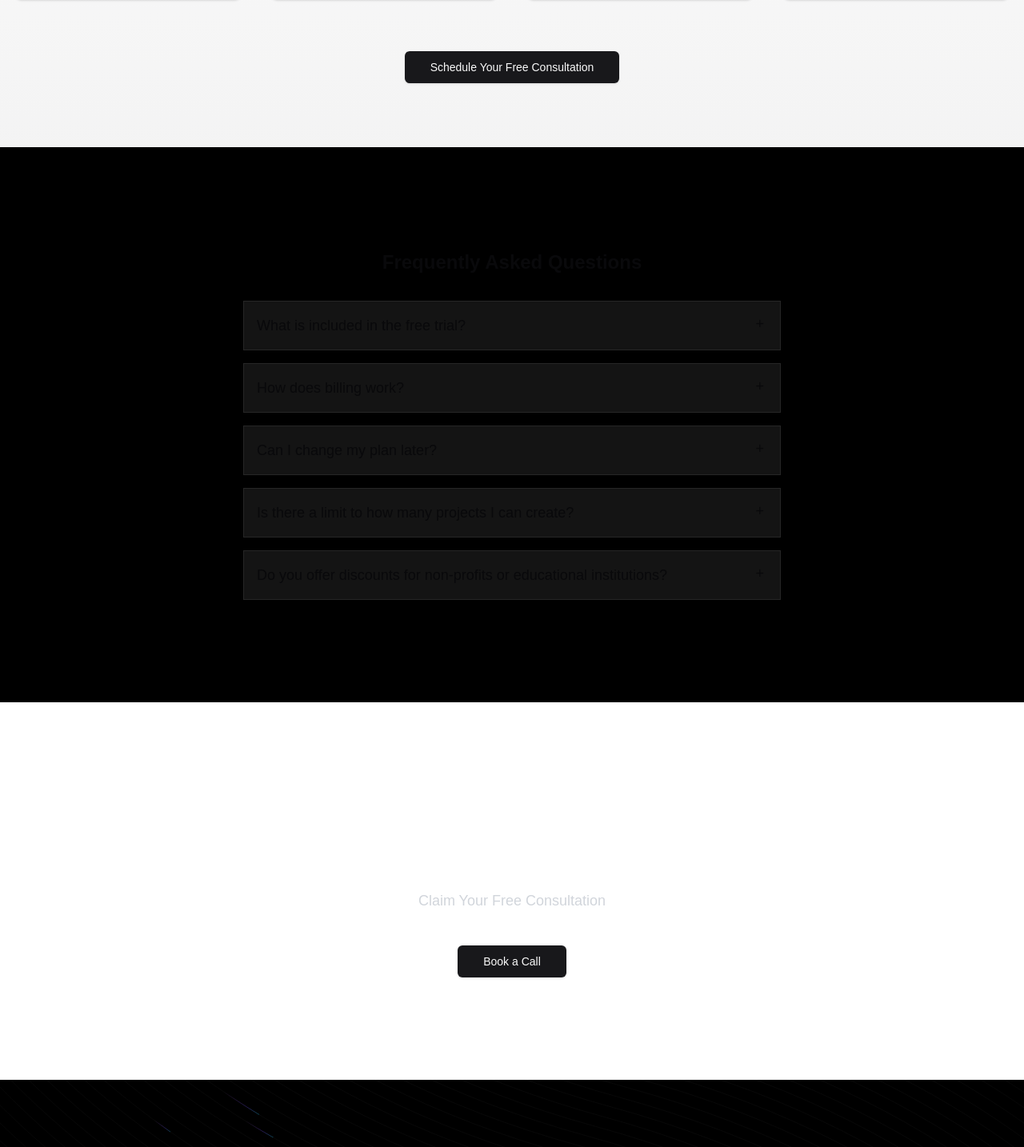
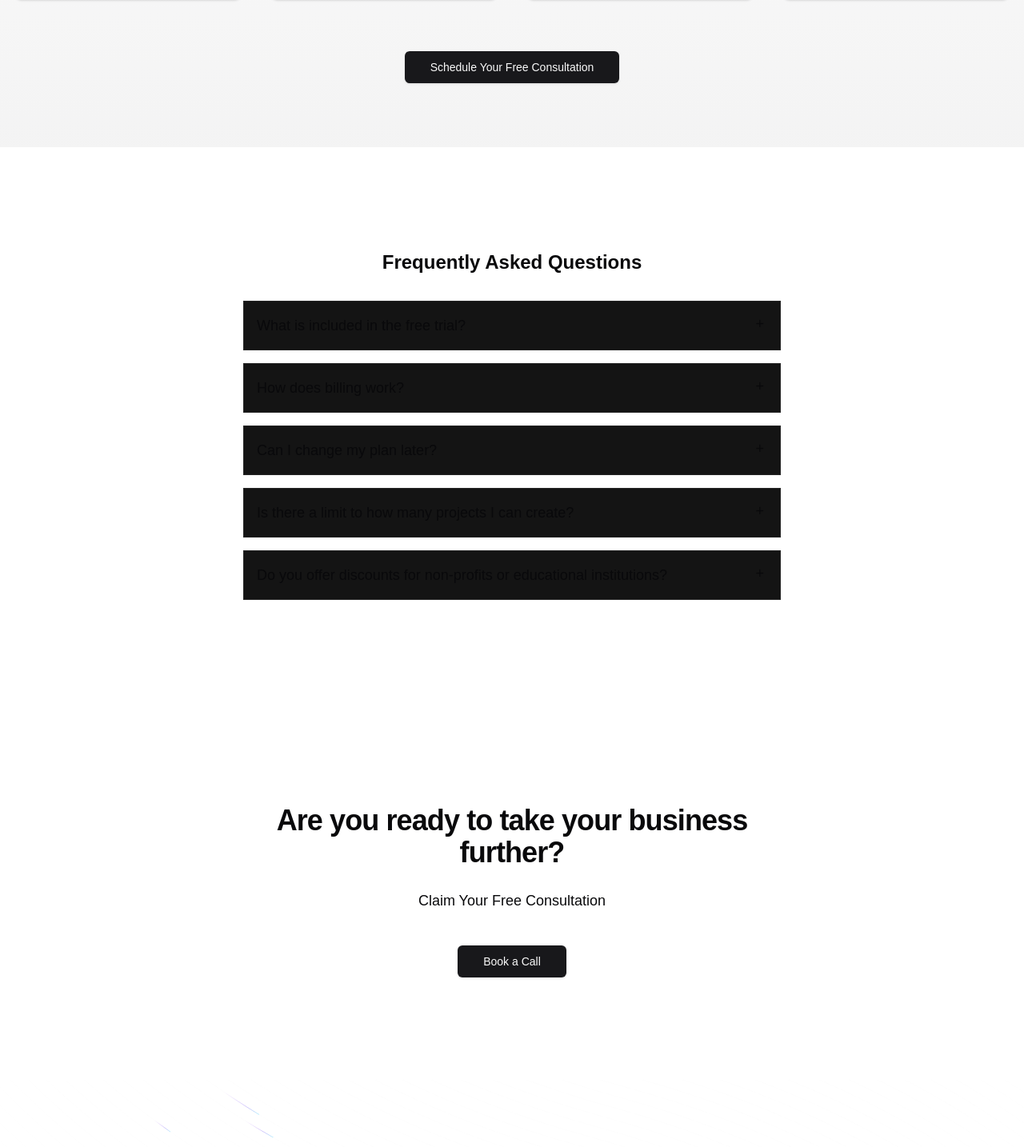
Before and after one commit to harryyking/HemoHeros, a Next.js app: page / in a window 1280 px wide. Shown: the part 3846-5280 px from the top of the page at 80% size. Built offline with nearby package versions, Linux system fonts and the light colour scheme; a web font is replaced by a local one.

Commit message:
added footer

```diff
--- a/components/cta.tsx
+++ b/components/cta.tsx
@@ -5,10 +5,10 @@ export default function CTA() {
     <div className="py-24 sm:py-32">
       <div className="mx-auto max-w-7xl px-6 lg:px-8">
         <div className="mx-auto max-w-2xl text-center">
-          <h2 className="text-3xl font-bold tracking-tight text-white sm:text-4xl">
+          <h2 className="text-3xl font-bold tracking-tight  sm:text-4xl">
             Are you ready to take your business further?
           </h2>
-          <p className="mx-auto mt-6 max-w-xl text-lg leading-8 text-gray-300">
+          <p className="mx-auto mt-6 max-w-xl text-lg leading-8 font-muted-background">
             Claim Your Free Consultation
           </p>
           <div className="mt-10 flex items-center justify-center gap-x-6">
--- a/components/faq.tsx
+++ b/components/faq.tsx
@@ -42,7 +42,7 @@ export default function FAQ() {
   };
 
   return (
-    <div className="flex flex-col items-center py-24 sm:py-32 bg-black">
+    <div className="flex flex-col items-center py-24 sm:py-32">
       <div className="w-full max-w-2xl">
         <h2 className="text-2xl font-bold mb-8 text-center">Frequently Asked Questions</h2>
         <div className="space-y-4 w-full">
--- a/components/footer.tsx
+++ b/components/footer.tsx
@@ -73,7 +73,7 @@ const socialLinks = [
 
 export function Footer() {
   return (
-    <footer className="relative py-20 bg-black text-white overflow-hidden">
+    <footer className="relative py-20 overflow-hidden">
       <BackgroundBeams />
       <div className="container mx-auto px-4 relative z-10">
         <div className="grid grid-cols-2 md:grid-cols-4 lg:grid-cols-5 gap-8">
```
